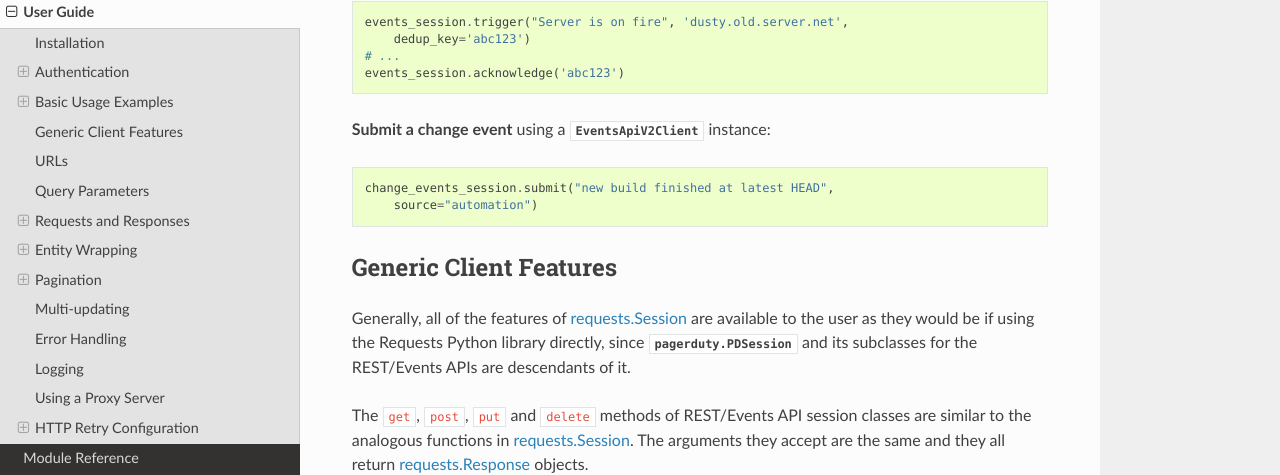
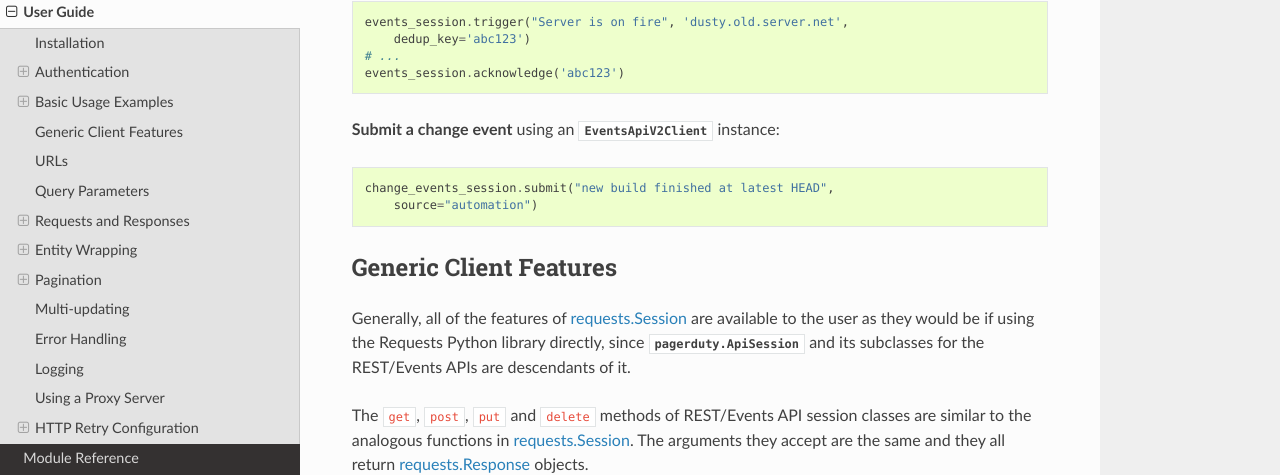
Before and after one commit to PagerDuty/python-pagerduty, a Sphinx documentation site: the page built from sphinx/source/user_guide.rst, in a window 1280 px wide and 900 px high, scrolled down 3955 px. Shown: the part 138-613 px from the top of the window. Built offline with Sphinx 7.4.7 and the Read the Docs theme 3.1.0, drawn with Linux system fonts in a browser that asks for light colours.

Commit message:
Fix grammar and replace stray instance of PDSession

```diff
--- a/sphinx/source/user_guide.rst
+++ b/sphinx/source/user_guide.rst
@@ -223,7 +223,7 @@ Events API v2
     # ...
     events_session.acknowledge('abc123')
 
-**Submit a change event** using a :class:`EventsApiV2Client` instance:
+**Submit a change event** using an :class:`EventsApiV2Client` instance:
 
 .. code-block:: python
 
@@ -234,7 +234,7 @@ Generic Client Features
 -----------------------
 Generally, all of the features of `requests.Session`_ are available to the user
 as they would be if using the Requests Python library directly, since
-:class:`pagerduty.PDSession` and its subclasses for the REST/Events APIs are
+:class:`pagerduty.ApiSession` and its subclasses for the REST/Events APIs are
 descendants of it.
 
 The ``get``, ``post``, ``put`` and ``delete`` methods of REST/Events API
```
